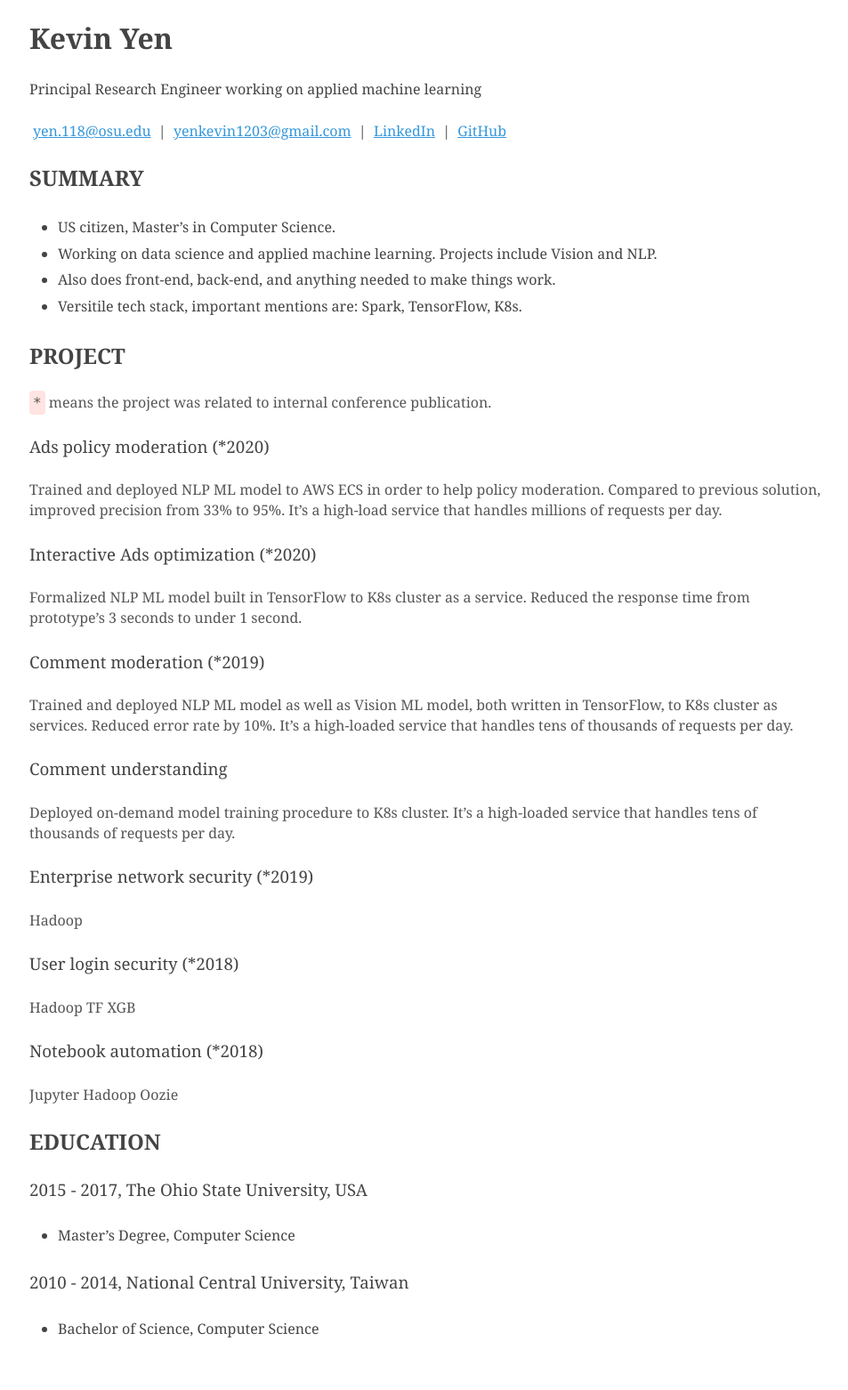
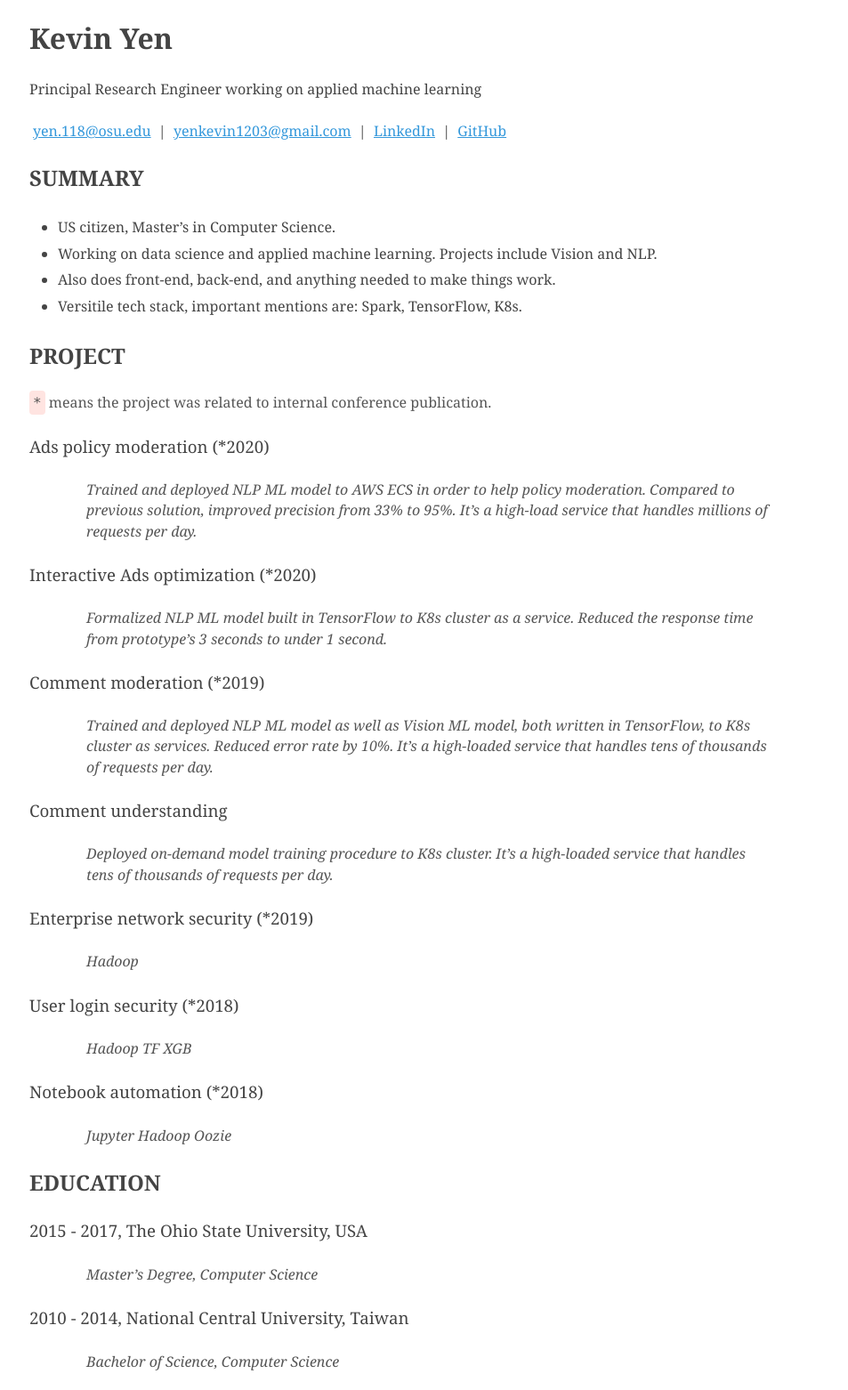
Before and after one commit to NivekNey/NivekNey.github.io, a Jekyll site: the page built from index.md, in a window 1280 px wide. Shown: the whole page at 89% size, without its empty margins (159-1112 px from the left). Built offline with Jekyll 4.4.1, drawn with Linux system fonts in a browser that asks for light colours; before the commit the page ends 1528 px from its top, so only the background shows below that.

```diff
--- a/index.md
+++ b/index.md
@@ -27,38 +27,38 @@ title: Kevin Yen
 
 ### Ads policy moderation (*2020)
 
-Trained and deployed NLP ML model to AWS ECS in order to help policy moderation. Compared to previous solution, improved precision from 33% to 95%. It's a high-load service that handles millions of requests per day.
+> Trained and deployed NLP ML model to AWS ECS in order to help policy moderation. Compared to previous solution, improved precision from 33% to 95%. It's a high-load service that handles millions of requests per day.
 
 ### Interactive Ads optimization (*2020)
 
-Formalized NLP ML model built in TensorFlow to K8s cluster as a service. Reduced the response time from prototype's 3 seconds to under 1 second.
+> Formalized NLP ML model built in TensorFlow to K8s cluster as a service. Reduced the response time from prototype's 3 seconds to under 1 second.
 
 ### Comment moderation (*2019)
 
-Trained and deployed NLP ML model as well as Vision ML model, both written in TensorFlow, to K8s cluster as services. Reduced error rate by 10%. It's a high-loaded service that handles tens of thousands of requests per day.
+> Trained and deployed NLP ML model as well as Vision ML model, both written in TensorFlow, to K8s cluster as services. Reduced error rate by 10%. It's a high-loaded service that handles tens of thousands of requests per day.
 
 ### Comment understanding
 
-Deployed on-demand model training procedure to K8s cluster. It's a high-loaded service that handles tens of thousands of requests per day.
+> Deployed on-demand model training procedure to K8s cluster. It's a high-loaded service that handles tens of thousands of requests per day.
 
 ### Enterprise network security (*2019)
 
-Hadoop
+> Hadoop
 
 ### User login security (*2018)
 
-Hadoop TF XGB
+> Hadoop TF XGB
 
 ### Notebook automation (*2018)
 
-Jupyter Hadoop Oozie
+> Jupyter Hadoop Oozie
 
 ## Education
 
 ### 2015 - 2017, The Ohio State University, USA
 
--   Master's Degree, Computer Science
+> Master's Degree, Computer Science
 
 ### 2010 - 2014, National Central University, Taiwan
 
--   Bachelor of Science, Computer Science
+> Bachelor of Science, Computer Science
```
